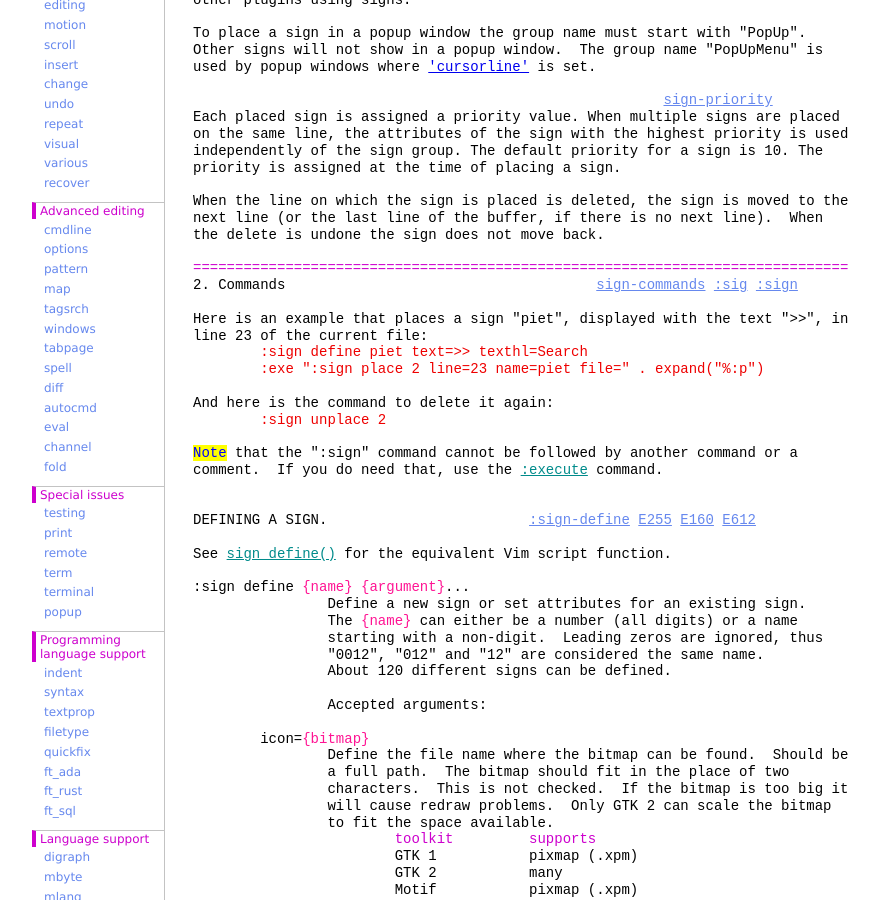
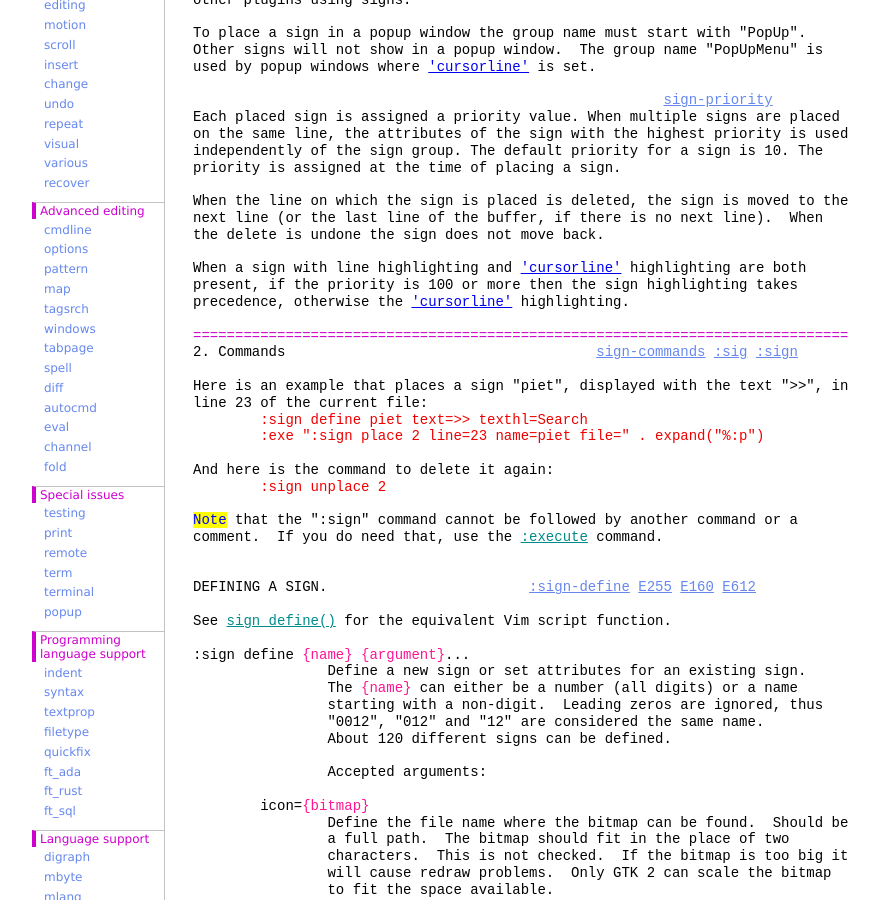
Before and after one commit to vim-jp/vimdoc-en, a Jekyll site: the page built from sign.html, in a window 1280 px wide and 900 px high, scrolled down 1404 px. Shown: the whole window, without its empty margins (208-1087 px from the left). Built offline with Jekyll 4.4.1, drawn with Linux system fonts in a browser that asks for light colours; nearby versions of some CDN libraries; comment, search, counter and statistics services are not loaded; some of the changed text lies outside the part shown.

Commit message:
Generated by Travis JOB 1320.1
https://travis-ci.org/vim-jp/vimdoc-en/builds/722934478

```diff
--- a/sign.html
+++ b/sign.html
@@ -3,7 +3,7 @@ layout: vimdoc
 helpname: 'sign'
 ---
 <div id='vimCodeElement'>
-<a class="Constant" href="sign.html" name="sign.txt">sign.txt</a>&nbsp;&nbsp;&nbsp;&nbsp;&nbsp;&nbsp;For&nbsp;<span class="Identifier">Vim version 8.2.</span>&nbsp;&nbsp;Last change: 2019 Nov 30<br>
+<a class="Constant" href="sign.html" name="sign.txt">sign.txt</a>&nbsp;&nbsp;&nbsp;&nbsp;&nbsp;&nbsp;For&nbsp;<span class="Identifier">Vim version 8.2.</span>&nbsp;&nbsp;Last change: 2020 Aug 31<br>
 <br>
 <br>
 &nbsp;&nbsp;&nbsp;&nbsp;&nbsp;&nbsp;&nbsp;&nbsp;&nbsp;&nbsp;&nbsp;&nbsp;&nbsp;&nbsp;&nbsp;&nbsp;&nbsp;&nbsp;<span class="Identifier">VIM REFERENCE MANUAL&nbsp;&nbsp;&nbsp;&nbsp;by Gordon Prieur</span><br>
@@ -89,6 +89,10 @@ priority is assigned at the time of placing a sign.<br>
 When the line on which the sign is placed is deleted, the sign is moved to the<br>
 next line (or the last line of the buffer, if there is no next line).&nbsp;&nbsp;When<br>
 the delete is undone the sign does not move back.<br>
+<br>
+When a sign with line highlighting and&nbsp;<a class="Type" href="options.html#'cursorline'">'cursorline'</a>&nbsp;highlighting are both<br>
+present, if the priority is 100 or more then the sign highlighting takes<br>
+precedence, otherwise the&nbsp;<a class="Type" href="options.html#'cursorline'">'cursorline'</a>&nbsp;highlighting.<br>
 <br>
 <span class="PreProc">==============================================================================</span><br>
 2. Commands&nbsp;&nbsp;&nbsp;&nbsp;&nbsp;&nbsp;&nbsp;&nbsp;&nbsp;&nbsp;&nbsp;&nbsp;&nbsp;&nbsp;&nbsp;&nbsp;&nbsp;&nbsp;&nbsp;&nbsp;&nbsp;&nbsp;&nbsp;&nbsp;&nbsp;&nbsp;&nbsp;&nbsp;&nbsp;&nbsp;&nbsp;&nbsp;&nbsp;&nbsp;&nbsp;&nbsp;&nbsp;<a class="Constant" href="sign.html#sign-commands" name="sign-commands">sign-commands</a>&nbsp;<a class="Constant" href="sign.html#:sig" name=":sig">:sig</a>&nbsp;<a class="Constant" href="sign.html#:sign" name=":sign">:sign</a><br>
```
